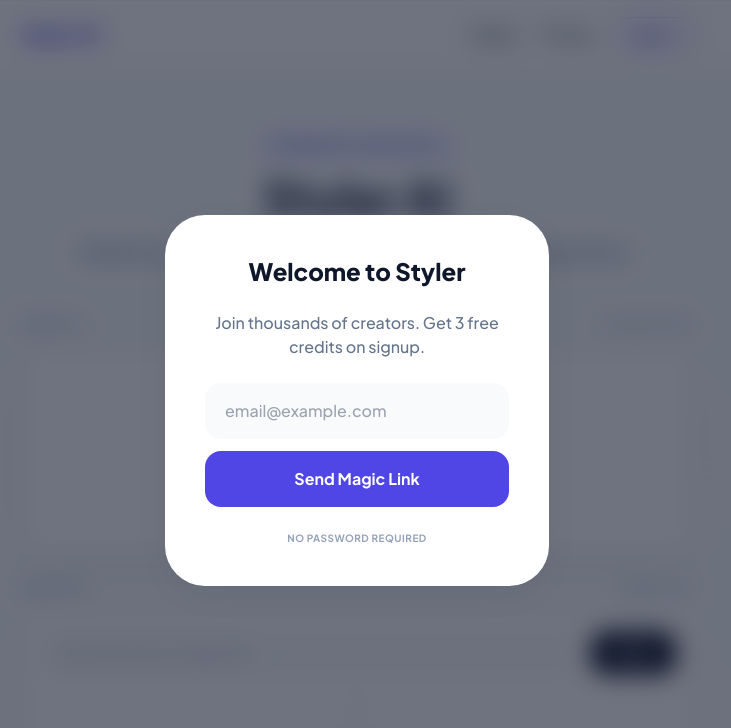
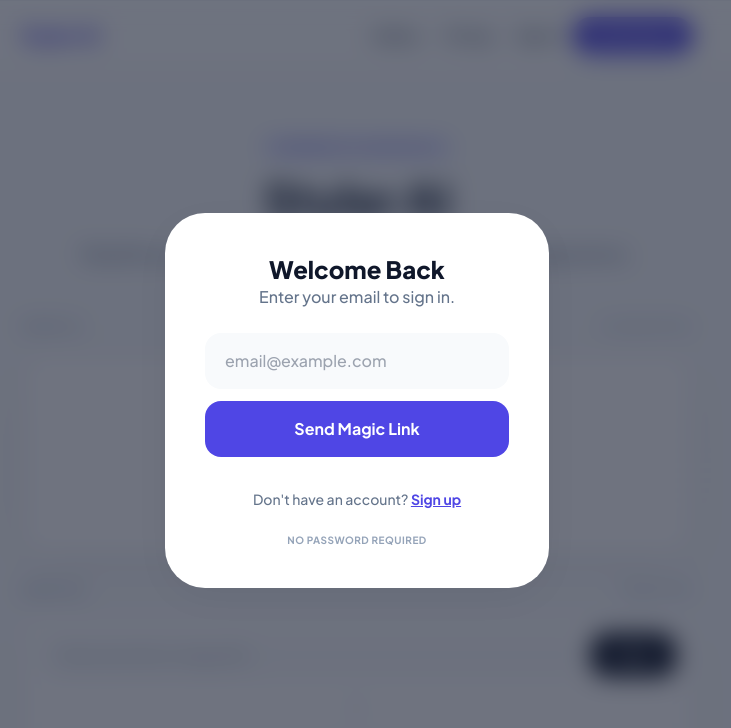
Before and after one commit to doravidan/ai-virtual-try-on, a plain HTML site: page static/index.html in a window 1280 px wide. Both pictures are taken after a click on the button "Sign In". Shown: the top 728 px of the page, without its empty margins (283-1014 px from the left). Drawn offline with nearby package versions, Linux system fonts and the light colour scheme.

Commit message:
Refactor Auth: separate sign-up and sign-in UI flows

```diff
--- a/static/index.html
+++ b/static/index.html
@@ -51,7 +51,10 @@
                 <button onclick="showPage('pricing')" class="text-sm font-bold text-slate-600 hover:text-indigo-600 transition-colors">Pricing</button>
 
                 <!-- Logged Out -->
-                <button id="loginBtn" class="text-sm font-bold text-indigo-600 border border-indigo-600 px-4 py-1.5 rounded-full hover:bg-indigo-600 hover:text-white transition-all">Sign In</button>
+                <div id="loggedOutButtons" class="flex items-center space-x-3">
+                    <button onclick="openAuthModal('signin')" class="text-sm font-bold text-slate-600 hover:text-indigo-600 transition-colors">Sign In</button>
+                    <button onclick="openAuthModal('signup')" class="text-sm font-bold text-white bg-indigo-600 px-5 py-2 rounded-full hover:bg-black transition-all shadow-lg shadow-indigo-100">Get Started</button>
+                </div>
 
                 <!-- Logged In -->
                 <div id="userInfo" class="auth-hidden flex items-center space-x-4">
@@ -247,11 +250,18 @@
     <!-- Auth Modal -->
     <div id="authModal" class="hidden fixed inset-0 z-50 flex items-center justify-center p-6 bg-slate-900/60 backdrop-blur-md">
         <div class="bg-white rounded-[2.5rem] p-10 max-w-sm w-full premium-shadow text-center space-y-6">
-            <h3 class="text-2xl font-extrabold text-slate-900">Welcome to Styler</h3>
-            <p class="text-slate-500 font-medium">Join thousands of creators. Get 3 free credits on signup.</p>
+            <div id="authHeader">
+                <h3 id="authTitle" class="text-2xl font-extrabold text-slate-900">Welcome Back</h3>
+                <p id="authSubtitle" class="text-slate-500 font-medium">Enter your email to sign in.</p>
+            </div>
             <div class="space-y-3">
                 <input id="authEmail" type="email" placeholder="email@example.com" class="w-full px-5 py-4 rounded-2xl bg-slate-50 border-none outline-none focus:ring-2 focus:ring-indigo-500/20 font-medium">
                 <button id="sendMagicLink" class="w-full py-4 bg-indigo-600 text-white rounded-2xl font-bold hover:shadow-xl transition-all active:scale-95">Send Magic Link</button>
+            </div>
+            <div class="pt-2">
+                <p id="authSwitchText" class="text-sm text-slate-500 font-medium">
+                    Don't have an account? <button onclick="openAuthModal('signup')" class="text-indigo-600 font-bold">Sign up</button>
+                </p>
             </div>
             <p class="text-[10px] text-slate-400 font-bold uppercase tracking-wider">No password required</p>
         </div>
--- a/static/script.js
+++ b/static/script.js
@@ -3,6 +3,8 @@ const SUPABASE_URL = "https://wyemnhulehoeriscqvyl.supabase.co";
 const SUPABASE_ANON_KEY = "eyJhbGciOiJIUzI1NiIsInR5cCI6IkpXVCJ9.eyJpc3MiOiJzdXBhYmFzZSIsInJlZiI6Ind5ZW1uaHVsZWhvZXJpc2NxdnlsIiwicm9sZSI6ImFub24iLCJpYXQiOjE3NjY5NDQ0NjEsImV4cCI6MjA4MjUyMDQ2MX0.yjOD1yuxxwFawYNOwSjOodgUxziwWfjEL62N918fnsY";
 
 const supabaseClient = supabase.createClient(SUPABASE_URL, SUPABASE_ANON_KEY);
+
+let currentAuthMode = 'signin';
 
 // Page Navigation
 function showPage(pageId) {
@@ -14,10 +16,36 @@ function showPage(pageId) {
     if (pageId === 'gallery') loadGallery();
 }
 
+// Open Auth Modal with mode
+function openAuthModal(mode = 'signin') {
+    currentAuthMode = mode;
+    const modal = document.getElementById('authModal');
+    const title = document.getElementById('authTitle');
+    const subtitle = document.getElementById('authSubtitle');
+    const switchText = document.getElementById('authSwitchText');
+    const emailInput = document.getElementById('authEmail');
+    const sendBtn = document.getElementById('sendMagicLink');
+
+    modal.classList.remove('hidden');
+    sendBtn.disabled = false;
+    sendBtn.textContent = 'Send Magic Link';
+    emailInput.value = '';
+
+    if (mode === 'signup') {
+        title.textContent = 'Create Account';
+        subtitle.textContent = 'Join Styler AI and get 3 free credits.';
+        switchText.innerHTML = `Already have an account? <button onclick="openAuthModal('signin')" class="text-indigo-600 font-bold underline">Sign in</button>`;
+    } else {
+        title.textContent = 'Welcome Back';
+        subtitle.textContent = 'Enter your email to sign in.';
+        switchText.innerHTML = `Don't have an account? <button onclick="openAuthModal('signup')" class="text-indigo-600 font-bold underline">Sign up</button>`;
+    }
+}
+
 // Gallery Loading
 async function loadGallery() {
     const { data: { session } } = await supabaseClient.auth.getSession();
-    if (!session) return showPage('home');
+    if (!session) return openAuthModal('signin');
 
     const grid = document.getElementById('galleryGrid');
     const empty = document.getElementById('galleryEmpty');
@@ -54,10 +82,7 @@ async function loadGallery() {
 // Payment Redirect
 async function buyCredits(plan) {
     const { data: { session } } = await supabaseClient.auth.getSession();
-    if (!session) {
-        document.getElementById('authModal').classList.remove('hidden');
-        return;
-    }
+    if (!session) return openAuthModal('signin');
 
     try {
         const resp = await fetch(`/checkout?plan=${plan}`, {
@@ -97,12 +122,12 @@ setupPreview('garmentImage', 'garmentPreview', 'garmentPlaceholder');
 // Auth State Management
 async function updateAuthState() {
     const { data: { session } } = await supabaseClient.auth.getSession();
-    const loginBtn = document.getElementById('loginBtn');
+    const loggedOutButtons = document.getElementById('loggedOutButtons');
     const userInfo = document.getElementById('userInfo');
     const creditCount = document.getElementById('creditCount');
 
     if (session) {
-        loginBtn.classList.add('auth-hidden');
+        if (loggedOutButtons) loggedOutButtons.classList.add('auth-hidden');
         userInfo.classList.remove('auth-hidden');
 
         try {
@@ -115,7 +140,7 @@ async function updateAuthState() {
             }
         } catch (e) { console.error("Profile fetch failed", e); }
     } else {
-        loginBtn.classList.remove('auth-hidden');
+        if (loggedOutButtons) loggedOutButtons.classList.remove('auth-hidden');
         userInfo.classList.add('auth-hidden');
     }
 }
@@ -123,11 +148,7 @@ async function updateAuthState() {
 // Initial Auth Check
 updateAuthState();
 
-// UI Event Listeners
-document.getElementById('loginBtn').addEventListener('click', () => {
-    document.getElementById('authModal').classList.remove('hidden');
-});
-
+// Login Flow
 document.getElementById('sendMagicLink').addEventListener('click', async () => {
     const email = document.getElementById('authEmail').value;
     const btn = document.getElementById('sendMagicLink');
@@ -155,10 +176,12 @@ document.getElementById('logoutBtn').addEventListener('click', async () => {
     window.location.reload();
 });
 
+// Close modal on outside click
 document.getElementById('authModal').addEventListener('click', (e) => {
     if (e.target.id === 'authModal') e.target.classList.add('hidden');
 });
 
+// Handle URL fetching
 document.getElementById('fetchUrlBtn').addEventListener('click', async () => {
     const url = document.getElementById('garmentUrl').value;
     if (!url) return alert('Enter a URL first');
@@ -199,10 +222,7 @@ document.getElementById('buyProBtn').addEventListener('click', () => buyCredits(
 
 document.getElementById('generateBtn').addEventListener('click', async () => {
     const { data: { session } } = await supabaseClient.auth.getSession();
-    if (!session) {
-        document.getElementById('authModal').classList.remove('hidden');
-        return;
-    }
+    if (!session) return openAuthModal('signup');
 
     const baseFile = document.getElementById('baseImage').files[0];
     const garmentFile = document.getElementById('garmentImage').files[0];
```
